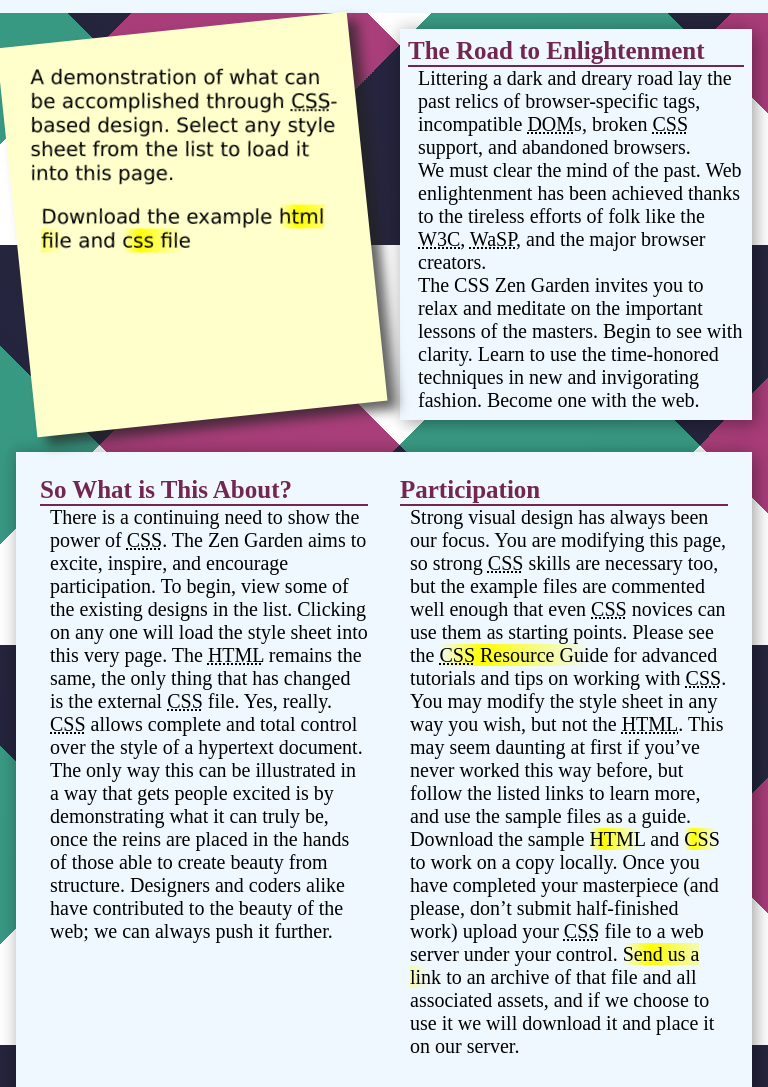
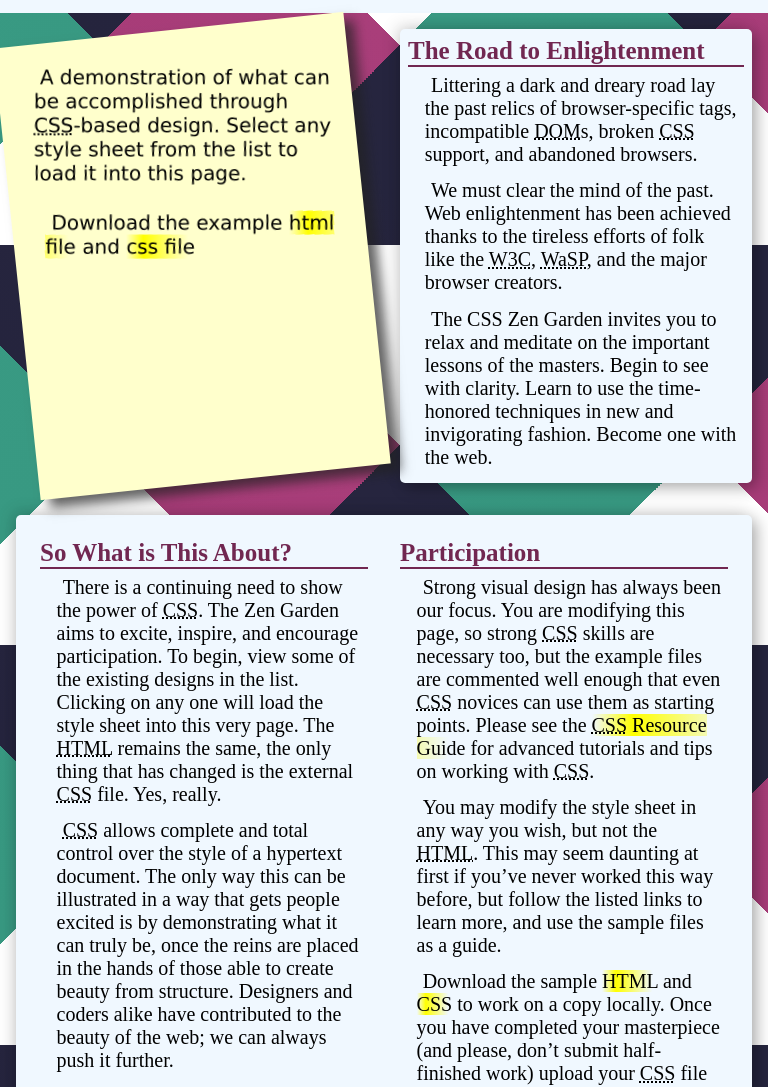
Before and after one commit to jakesoulier/cssAdvanced, a plain HTML site: page zen/index.html in a window 768 px wide. Shown: the part 155-1242 px from the top of the page. Drawn offline with Linux system fonts and the light colour scheme.

Commit message:
Add files via upload

```diff
--- a/zen/styles.css
+++ b/zen/styles.css
@@ -94,7 +94,7 @@ h2::after {
     box-shadow: 9px 9px 11px rgba(33,33,33,.7);
     transform: rotate(-6deg);
     max-width: 400px;
-     font-family: 'pacifico', cursive;
+    font-family: 'pacifico', cursive;
      padding-bottom: 40px;
     /* border-radius: 20px; */
 }
@@ -114,7 +114,10 @@ h2::after {
                 -5px -5px 15px rgba(0,0,0,0.1);
     margin: 1rem;
     padding: 0.5rem;
+    border-radius: 5px;
 }
+
+
 footer {
     text-align: center;
 }
@@ -127,6 +130,8 @@ h3 {
 }
 p {
     margin-left: 10px;
+    text-indent: 2%;
+    padding: 2%;
 }
 
 /* Top Sticky note Highlighter*/
@@ -285,7 +290,7 @@ a:hover{
     width: 100%;
 } */
 
- @media screen and (max-width: 720px) {
+ @media screen and (max-width: 600px) {
     .wrapper{
           display:contents;
       }
@@ -297,3 +302,25 @@ a:hover{
         background-color: aliceblue;
       }
     }
+
+    @media screen and (max-width: 1275px) and (min-width: 610px) {
+        .wrapper{
+            display:contents;
+        }
+        .preamble{
+            padding: auto;
+        }
+        #zen-supporting{
+            display: grid;
+            grid-template-columns: repeat(2, 1fr);
+            grid-template-rows: .8fr .3fr 1fr;
+            grid-column-gap: 0px;
+            grid-row-gap: 0px;
+        }
+
+        .explanation{  grid-area: 1 / 1 / 2 / 2;}
+        .participation{  grid-area: 1 / 2 / 2 / 3;}
+        .benefits{grid-area: 2 / 1 / 3 / 3;}
+        .requirements{ grid-area: 3 / 1 / 4 / 3;}
+
+     }
```
